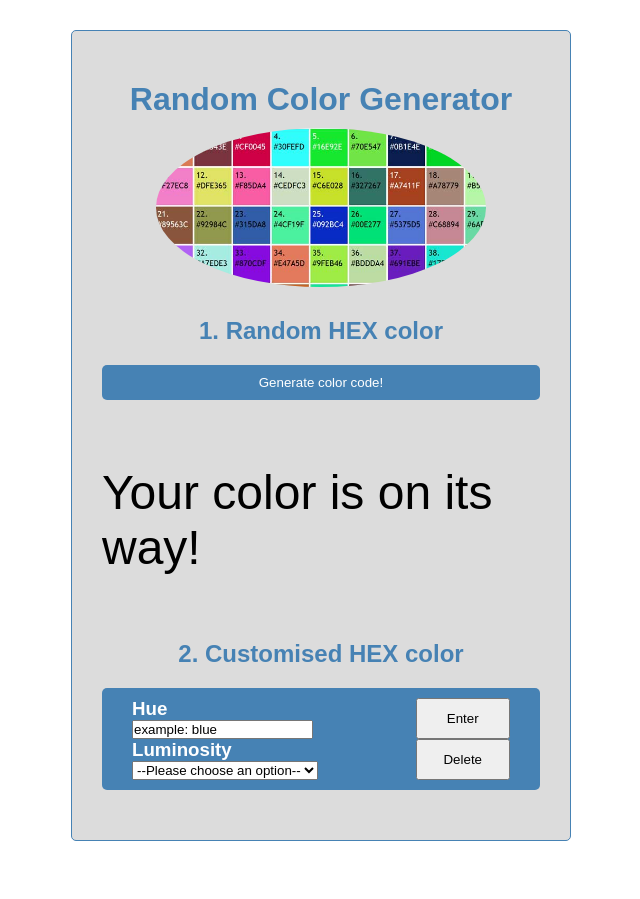
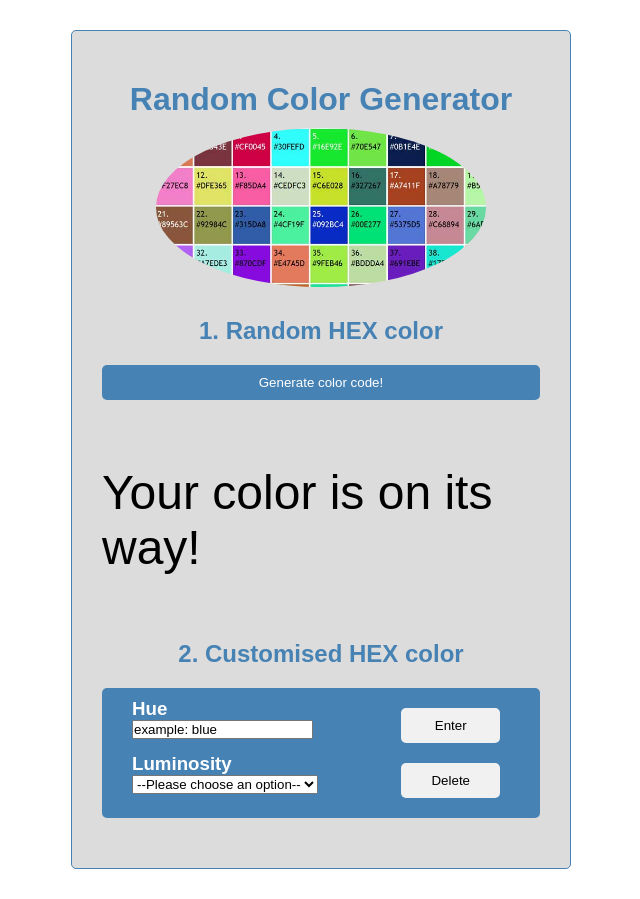
Before and after one commit to spankoj/random-color-generator-react-app, a React (Create React App) app: page / in a window 1280 px wide. Shown: the whole page, without its empty margins (319-959 px from the left). Before the commit the page ends 871 px from the top, so only its background shows below. Built offline with nearby package versions, Linux system fonts and the light colour scheme.

Commit message:
Add final css for input buttons

```diff
--- a/src/App.css
+++ b/src/App.css
@@ -86,3 +86,14 @@ body {
   grid-column: 2 / 3;
   grid-row: 2 / 3;
 }
+
+.btn-input {
+  color: #000;
+  background: #f1f1f1;
+  border: none;
+  border-radius: 5px;
+  padding: 10px 30px;
+  cursor: pointer;
+  margin: 10px;
+  width: auto;
+}
--- a/src/AskHueandLum.js
+++ b/src/AskHueandLum.js
@@ -35,10 +35,10 @@ const AskHueandLum = (props) => {
           <option value="dark">Dark</option>
         </select>
       </div>
-      <button className="c" onClick={handleInput}>
+      <button className="c btn-input" onClick={handleInput}>
         Enter
       </button>
-      <button className="d" onClick={handleDel}>
+      <button className="d btn-input" onClick={handleDel}>
         Delete
       </button>
     </div>
```
